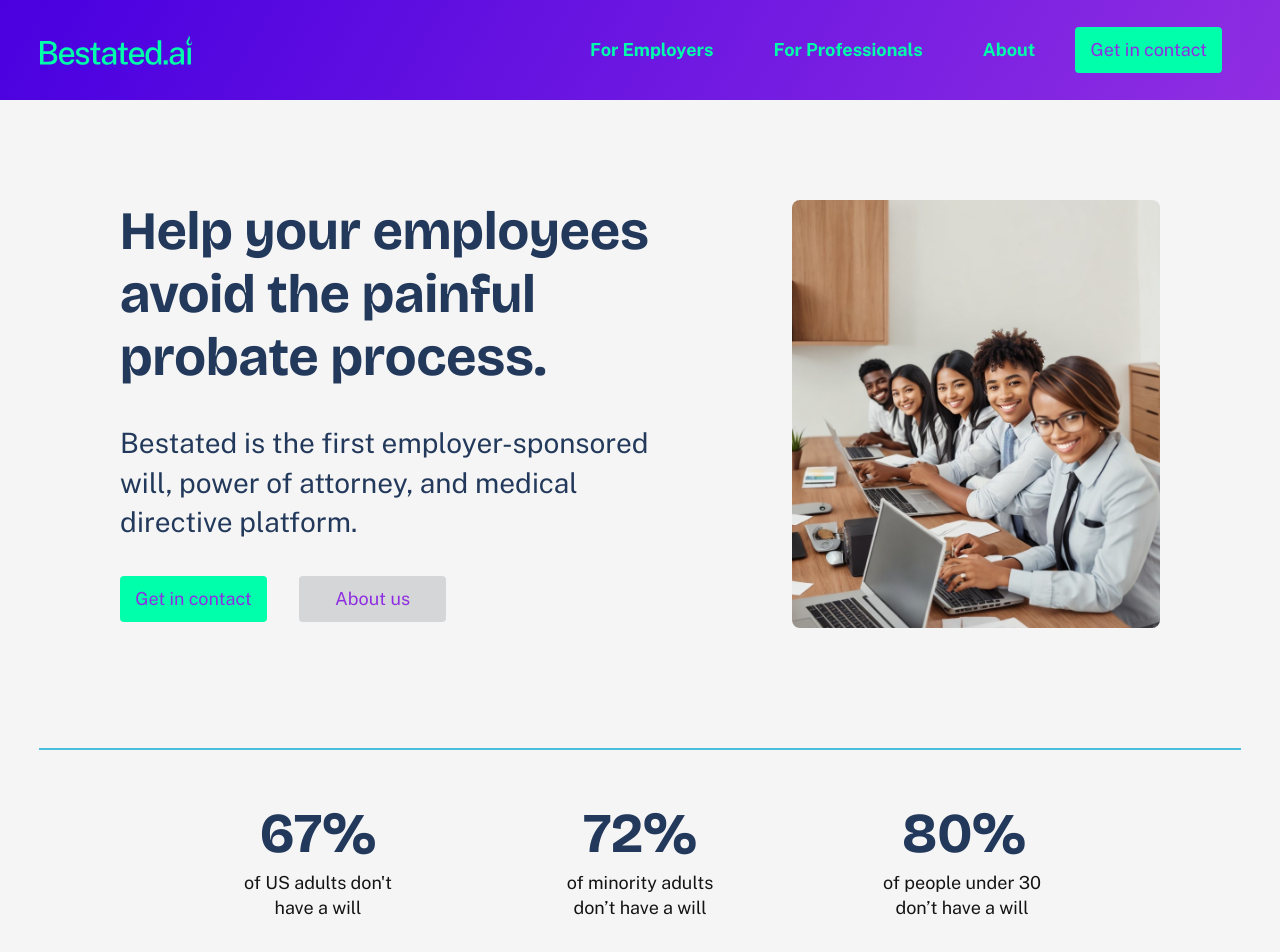
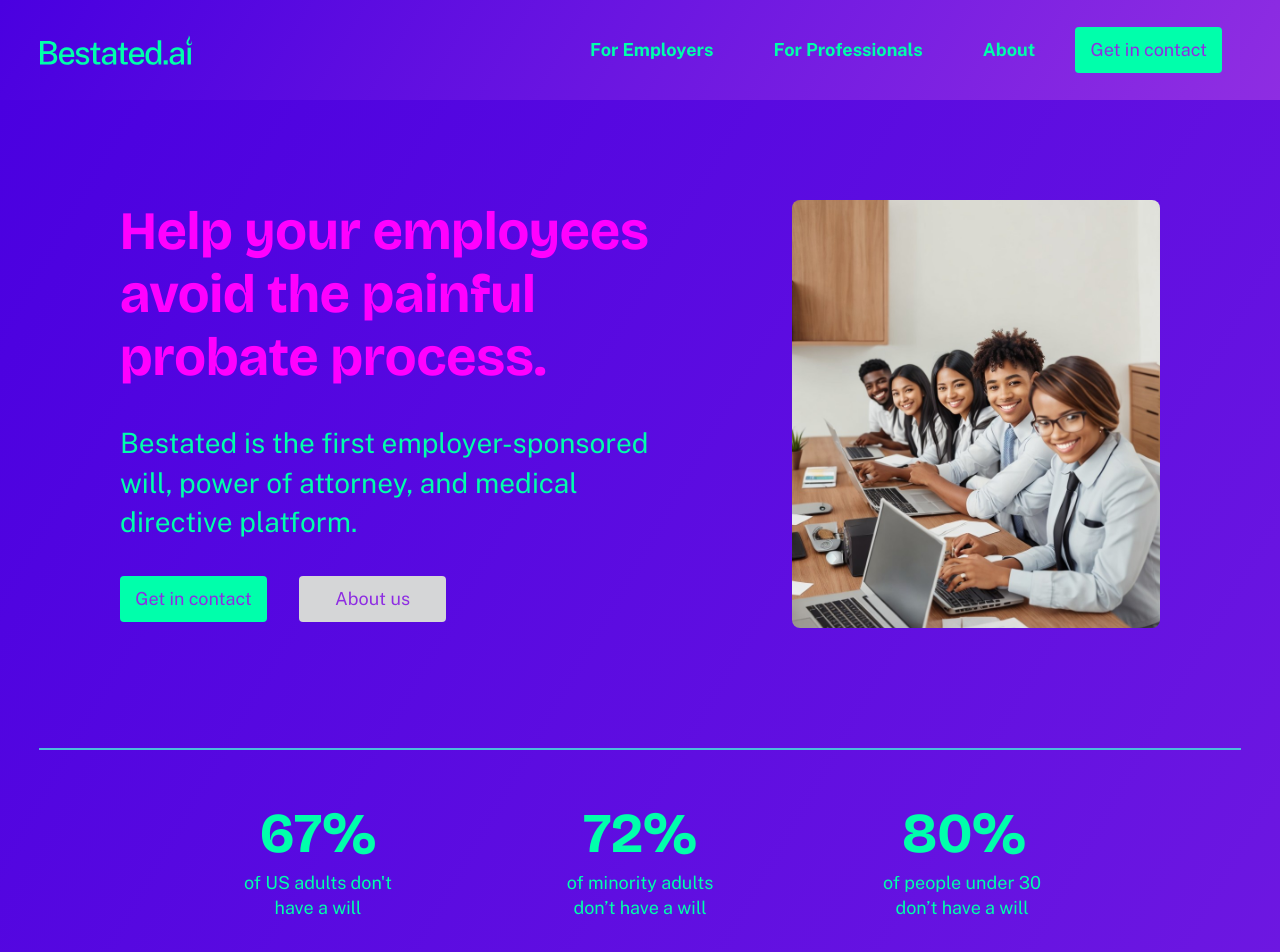
Before and after one commit to chenathy/bestated-ai, a React app: page /bestated-ai in a window 1280 px wide. Shown: the top 952 px of the page. Built offline with nearby package versions, Linux system fonts and the light colour scheme.

Commit message:
TODO home

```diff
--- a/src/components/Button/Button.css
+++ b/src/components/Button/Button.css
@@ -29,7 +29,7 @@
 
     .primary:active {
         font-weight: 600;
-        background-color: var(--dark-mustard);
+        background-color: var(--teal);
     }
 
 
--- a/src/components/Hero/Hero.css
+++ b/src/components/Hero/Hero.css
@@ -25,7 +25,7 @@
         font-weight: 600;
         line-height: 63px;
         text-align: left;
-        color: var(--navy);
+        color: var(--magenta-purple);
         margin: 0;
     }
 
@@ -36,7 +36,7 @@
         font-weight: 400;
         font-size: 28px;
         line-height: 39.2px;
-        color: var(--navy);
+        color: var(--neon-green);
         margin: 0;
     }
 
@@ -56,11 +56,12 @@
         font-weight: 400;
         line-height: 33.6px;
         text-align: left;
-        color: var(--navy);
+        color: var(--neon-green);
     }
 
     .hero .text-and-btn span {
         font-weight: 600;
+        color: var(--pink);
         text-decoration: underline;
     }
 
--- a/src/pages/Home/Home.css
+++ b/src/pages/Home/Home.css
@@ -1,6 +1,6 @@
 
 .home {
-    background-color: #F5F5F5;
+    background: var(--purple-gradient);
 }
 
 /* Desktop */
@@ -38,7 +38,7 @@
         font-size: 56px;
         font-weight: 600;
         line-height: 63px;
-        color: var(--navy);
+        color: var(--neon-green);
         margin: 0;
     }
 
@@ -51,7 +51,7 @@
         line-height: 25.2px;
         text-align: center;
         justify-content: center;
-        color: var(--black);
+        color: var(--neon-green);
         margin: 0;
     }
 
@@ -91,7 +91,7 @@
 
     .home .callout-box {
         min-height: 666px;
-        background-color: var(--navy);
+        background: var(--electric-purple);
     }
 
 
--- a/src/styles/global.css
+++ b/src/styles/global.css
@@ -54,8 +54,20 @@ body, html {
     --mutedLight-gray: #E5E5E5;
     --veryLight-gray: #F0F2F5;
 
+    /* Detailed Pinks */
+    --neon-pink: #FF007F;
+    --hot-pink: #FF69B4;
+    --fuchsia: #FF00FF;
+    --deep-pink: #FF1493;
+
+    /* Detailed purple */
     --light-purple: #8E2DE2;
     --dark-purple: #4A00E0;
+    --electric-purple: #8A2BE2;
+    --neon-purple: #9D00FF;
+    --vivid-violet: #9400D3;
+    --magenta-purple: #FF00FF;
+
 
 }
 
```
